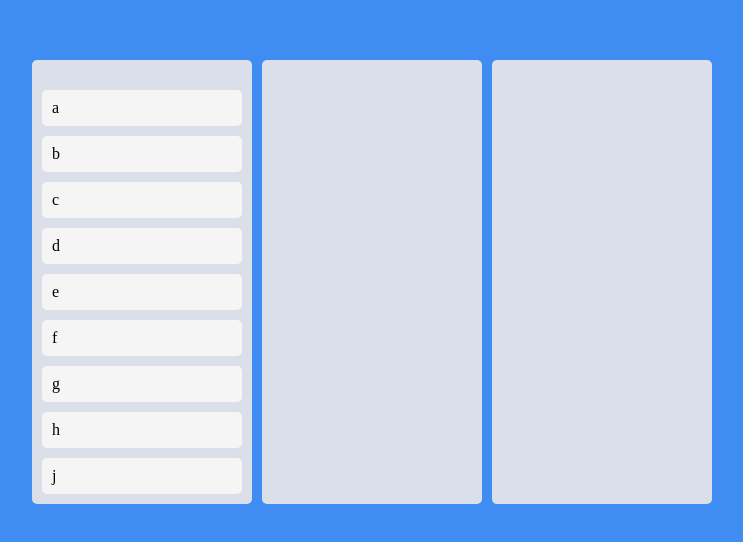
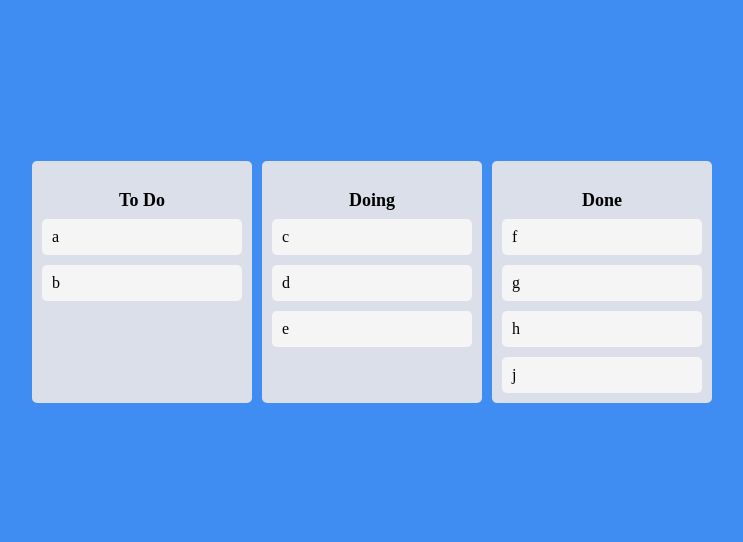
Before and after one commit to Novelier-Webbelier/react-trello-clone, a React (Create React App) app: page / in a window 1280 px wide. Shown: the part 118-660 px from the top of the page, without its empty margins (268-1011 px from the left). Built offline with nearby package versions, Linux system fonts and the light colour scheme.

Commit message:
6.9 Same Board Movement

```diff
--- a/src/App.tsx
+++ b/src/App.tsx
@@ -1,4 +1,4 @@
-import { DragDropContext, Droppable, DropResult } from "react-beautiful-dnd";
+import { DragDropContext, DropResult } from "react-beautiful-dnd";
 import { useRecoilState } from "recoil";
 import { toDoState } from "./atoms";
 import styled from "styled-components";
@@ -24,8 +24,20 @@
 function App() {
   const [toDos, setToDos] = useRecoilState(toDoState);
 
-  const onDragEnd = ({ draggableId, destination, source }: DropResult) => {
-    console.log("Hello World");
+  const onDragEnd = (info: DropResult) => {
+    const { destination, draggableId, source } = info;
+    if (destination?.droppableId === source.droppableId) {
+      setToDos((allBoards) => {
+        console.log(allBoards);
+        const boardCopy = [...allBoards[source.droppableId]];
+        boardCopy.splice(source.index, 1);
+        boardCopy.splice(destination?.index, 0, draggableId);
+        return {
+          ...allBoards,
+          [source.droppableId]: boardCopy,
+        };
+      });
+    }
   };
 
   return (
--- a/src/Components/Board.tsx
+++ b/src/Components/Board.tsx
@@ -10,6 +10,13 @@
   min-height: 200px;
 `;
 
+const Title = styled.h2`
+  text-align: center;
+  font-weight: 600;
+  margin-bottom: 10px;
+  font-size: 18px;
+`;
+
 interface IBoardProps {
   toDos: string[];
   boardId: string;
@@ -17,16 +24,19 @@
 
 function Board({ toDos, boardId }: IBoardProps) {
   return (
+    <Wrapper>
+      <Title>{boardId}</Title>
       <Droppable droppableId={boardId}>
         {(magic) => (
-        <Wrapper ref={magic.innerRef} {...magic.droppableProps}>
+          <div ref={magic.innerRef} {...magic.droppableProps}>
             {toDos.map((toDo, index) => (
               <DraggableCard key={toDo} index={index} toDo={toDo} />
             ))}
             {magic.placeholder}
-        </Wrapper>
+          </div>
         )}
       </Droppable>
+    </Wrapper>
   );
 }
 
--- a/src/atoms.tsx
+++ b/src/atoms.tsx
@@ -7,8 +7,8 @@
 export const toDoState = atom<IToDoState>({
   key: "toDo",
   default: {
-    to_do: ["a", "b", "c", "d", "e", "f", "g", "h", "j"],
-    doing: [],
-    done: [],
+    "To Do": ["a", "b"],
+    Doing: ["c", "d", "e"],
+    Done: ["f", "g", "h", "j"],
   },
 });
```
Lines whose indentation alone changed are shown as unchanged.
